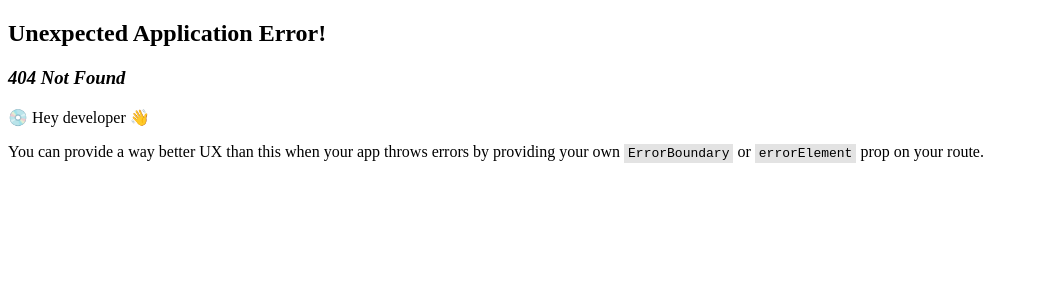
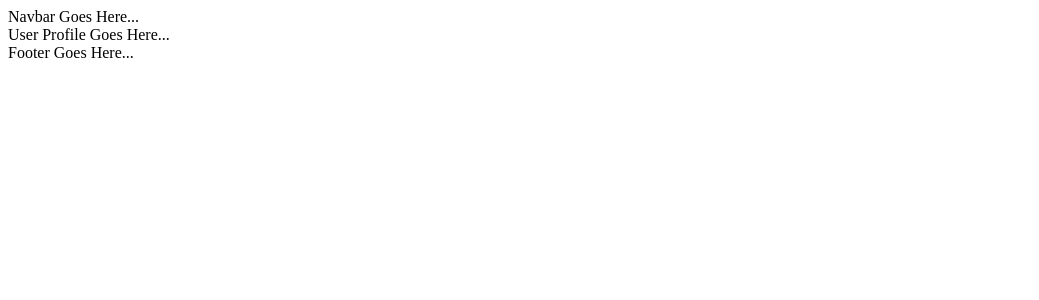
Before and after one commit to kailashchoudhary11/Ideator, a React (Vite) app in the folder client/: page /profile in a window 1280 px wide. Before the commit this address had no page. Shown: the top 300 px of the page, without its empty margins (0-1039 px from the left). Built offline with nearby package versions, Linux system fonts and the light colour scheme.

Commit message:
feat: add user profile page

```diff
--- a/client/src/App.jsx
+++ b/client/src/App.jsx
@@ -1,10 +1,12 @@
 import { Route, createBrowserRouter, createRoutesFromElements, RouterProvider } from "react-router-dom"
 import Layout from "./components/Layout"
 import Home, {loader as homePageLoader} from "./pages/Home"
+import UserProfile, {loader as userProfileLoader} from "./pages/UserProfile"
 
 const router = createBrowserRouter(createRoutesFromElements(
   <Route path="/" element={<Layout />}>
     <Route element={<Home />} index loader={homePageLoader} />
+    <Route element={<UserProfile />} path="profile" loader={userProfileLoader} />
   </Route>
 ))
 
--- /dev/null
+++ b/client/src/pages/UserProfile.jsx
@@ -0,0 +1,8 @@
+
+export async function loader() {
+  return null;
+}
+
+export default function UserProfile() {
+  return <div>User Profile Goes Here...</div>
+}
```
Also changed, not shown: 2 other files (tests, documents, lock files or other folders).
